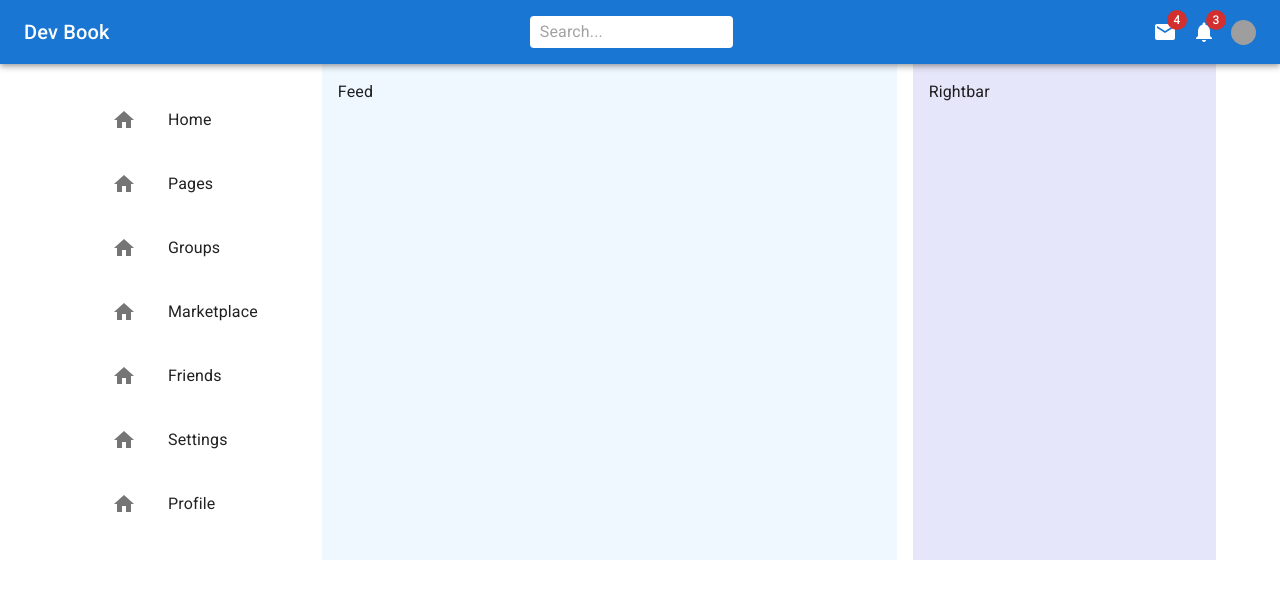
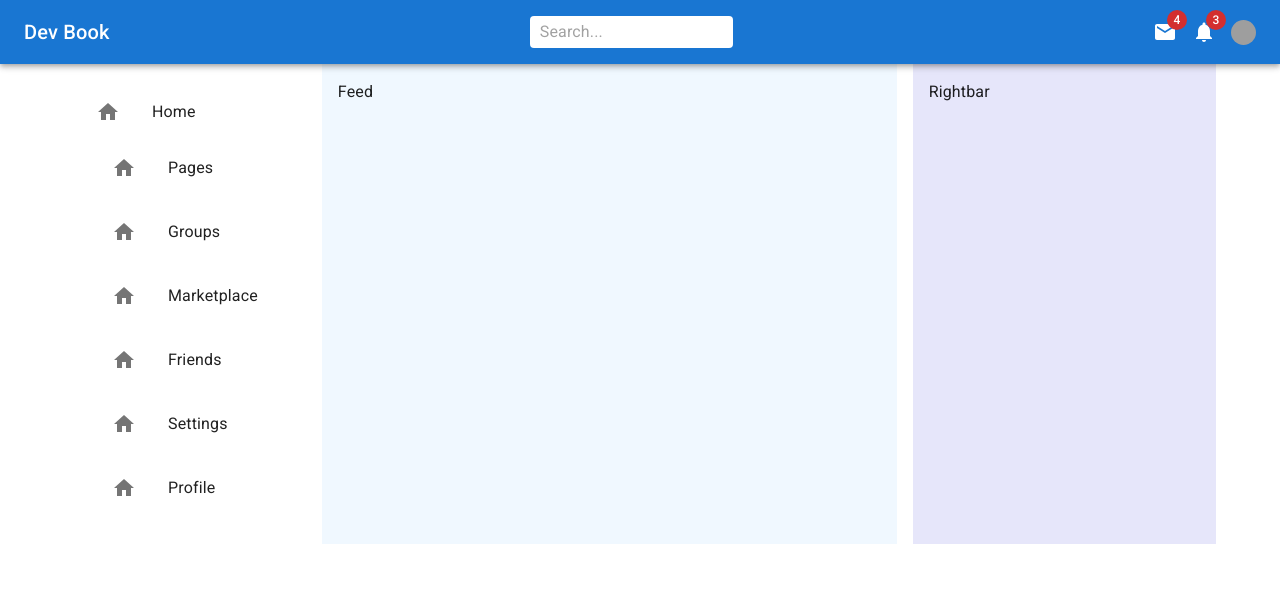
Before and after one commit to mrhrifat/dev-book, a React (Create React App) app: page / in a window 1280 px wide. Shown: the top 598 px of the page. Built offline with nearby package versions, Linux system fonts and the light colour scheme; grey boxes are pictures that could not be loaded.

Commit message:
build: sidebar

```diff
--- a/src/components/Sidebar.jsx
+++ b/src/components/Sidebar.jsx
@@ -6,14 +6,23 @@ import {
   ListItemButton,
   ListItemIcon,
   ListItemText,
+  createTheme,
 } from "@mui/material";
 import { Home } from "@mui/icons-material";
+import { ThemeProvider } from "@mui/system";
+
+const theme = createTheme({
+  item: {
+    padding: 0,
+  },
+});
 
 const Sidebar = () => {
   return (
+    <ThemeProvider theme={theme}>
       <Box flex={1} p={2} sx={{ display: { xs: "none", sm: "block" } }}>
         <List>
-        <ListItem>
+          <ListItem disablePadding>
             <ListItemButton component="a" href="#">
               <ListItemIcon>
                 <Home />
@@ -71,6 +80,7 @@ const Sidebar = () => {
           </ListItem>
         </List>
       </Box>
+    </ThemeProvider>
   );
 };
 
```
Lines whose indentation alone changed are shown as unchanged.
